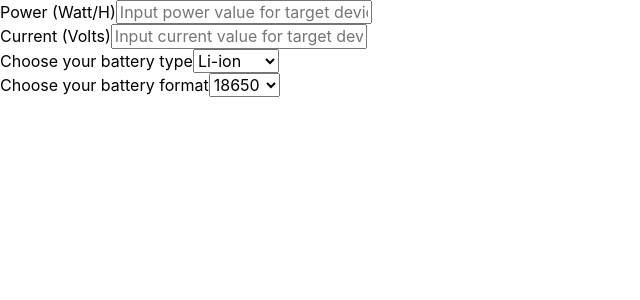
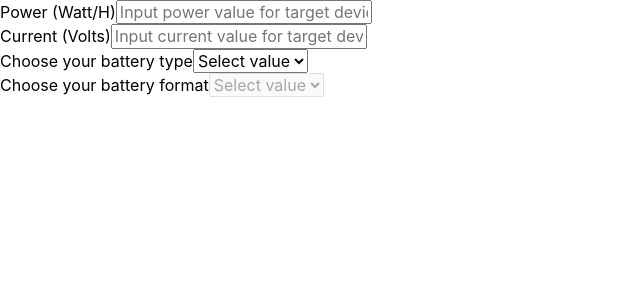
Before and after one commit to HrudakovSerhii/measurement, a React app: page / in a window 1280 px wide. Shown: the top 300 px of the page, without its empty margins (0-640 px from the left). Built offline with nearby package versions, Linux system fonts and the light colour scheme.

Commit message:
Fixed select and unselect items function at dropDownSelect component - Fixed issue with parsing type and format object at BatteryView component

```diff
--- a/src/components/BatteryView/index.js
+++ b/src/components/BatteryView/index.js
@@ -49,8 +49,11 @@ export default class extends React.Component {
   }
 
   renderBatteryView(typeId, formatId, viewType, infoVisible, infoData) {
-    const { type } = this.getDataFromId(BATTERIES_TYPES_LIST, typeId);
-    const { size, format } = this.getDataFromId(BATTERIES_FORMAT_LIST, formatId);
+    const typeObj = this.getDataFromId(BATTERIES_TYPES_LIST, typeId);
+    const formatObj = this.getDataFromId(BATTERIES_FORMAT_LIST, formatId);
+
+    const { type } = typeObj;
+    const { size, format } = formatObj;
 
     const height = viewType === VIEW_TYPE.FACE ? size.height : size.length;
 
@@ -76,6 +79,7 @@ export default class extends React.Component {
   }
 
   render() {
+    console.log(this.props);
     const { id, visible, viewType, typeId, formatId, infoVisible, infoData } = this.props;
     const { schemeVisible, schemaType, schemaData } = this.props;
 
--- a/src/components/DropDownSelect/index.js
+++ b/src/components/DropDownSelect/index.js
@@ -6,20 +6,33 @@ import React from 'react';
 
 import PropTypes from 'prop-types';
 
-// import './styles.scss';
+import './styles.scss';
 
 class DropDownSelect extends React.Component {
+  getDataList(dataList) {
+    if (dataList.length && dataList[0].id) {
+      dataList.unshift({ id: 0, label: 'Select value'});
+    } else if (!dataList.length) {
+      dataList.push({ id: 0, label: 'Select value'});
+    }
+
+    return dataList;
+  }
+
   render() {
     const { label, dataList, onChange } = this.props;
 
-    const items = dataList && dataList.map((item) => {
+    const itemsDataList = this.getDataList(dataList);
+    const disabled = itemsDataList.length < 2;
+
+    const items = itemsDataList && itemsDataList.map((item) => {
       return <option key={item.id} value={item.id} className="select-item">{item.label}</option>
     });
 
     return (
       <div className="DropDownSelectContainer">
         <span className="label">{label}</span>
-        <select disabled={!items} onChange={(e) => onChange(e.target.value)}>{items}</select>
+        <select disabled={disabled} onChange={(e) => onChange(e.target.value)}>{items}</select>
       </div>
     );
   }
--- /dev/null
+++ b/src/components/DropDownSelect/styles.scss
@@ -0,0 +1,9 @@
+/**
+ * Created by Serhiy on 12/6/18
+ */
+
+.DropDownSelectContainer {
+  select:disabled {
+    color: grey;
+  }
+}
--- a/src/screens/SimpleCalculationScreen/index.js
+++ b/src/screens/SimpleCalculationScreen/index.js
@@ -28,16 +28,24 @@ export default class extends React.Component {
     this.state = {
       powerValue: undefined,
       currentValue: undefined,
-      batteryTypeId: 1,
+      batteryTypeId: null,
       batteryFormatId: null,
     };
   }
 
   setData(key, value) {
-    console.log(value);
-    this.setState({
-      [key]: value
-    })
+    const nValue = Number(value);
+
+    if (key === 'batteryTypeId' && !nValue) {
+      this.setState({
+        batteryFormatId: null,
+        [key]: nValue,
+      })
+    } else {
+      this.setState({
+        [key]: nValue,
+      })
+    }
   }
 
   getBatteriesFormatList(typeId) {
@@ -50,15 +58,16 @@ export default class extends React.Component {
   render() {
     const { batteryTypeId, batteryFormatId } = this.state;
     const batteriesFormatList = this.getBatteriesFormatList(batteryTypeId);
+    console.log(batteryTypeId, batteryFormatId);
 
     return (
       <div className="SimpleCalculationScreenContainer">
         <InputField label={'Power (Watt/H)'} placeholder={'Input power value for target device'} onInput={(text) => this.setData('powerValue', text)}/>
         <InputField label={'Current (Volts)'} placeholder={'Input current value for target device'} onInput={(text) => this.setData('currentValue', text)}/>
         <DropDownSelect label={'Choose your battery type'} dataList={BATTERIES_TYPES_LIST} onChange={(type) => this.setData('batteryTypeId', type)}/>
-        <DropDownSelect label={'Choose your battery format'} dataList={batteriesFormatList} onChange={(size) => this.setData('batteryFormatId', size)}/>
+        <DropDownSelect label={'Choose your battery format'} dataList={batteriesFormatList} onChange={(format) => this.setData('batteryFormatId', format)}/>
         { batteryTypeId && batteryFormatId && (
-          <BatteryView id={1} visible typeId={batteryTypeId} format={batteryFormatId} viewType={VIEW_TYPE.TOP} packNumber={1} />
+          <BatteryView id={1} visible typeId={batteryTypeId} formatId={batteryFormatId} viewType={VIEW_TYPE.TOP} packNumber={1} />
         )}
       </div>
     );
```
